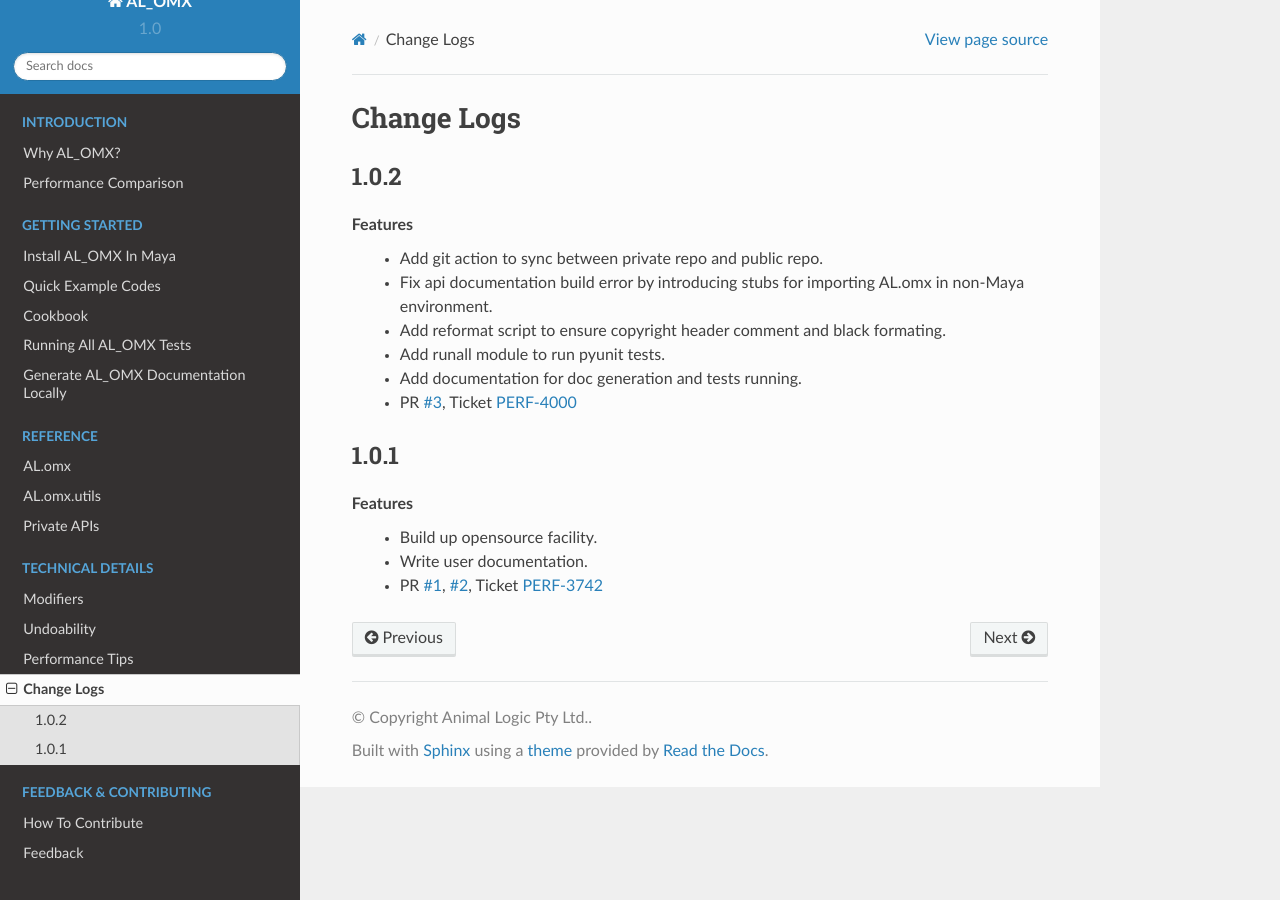
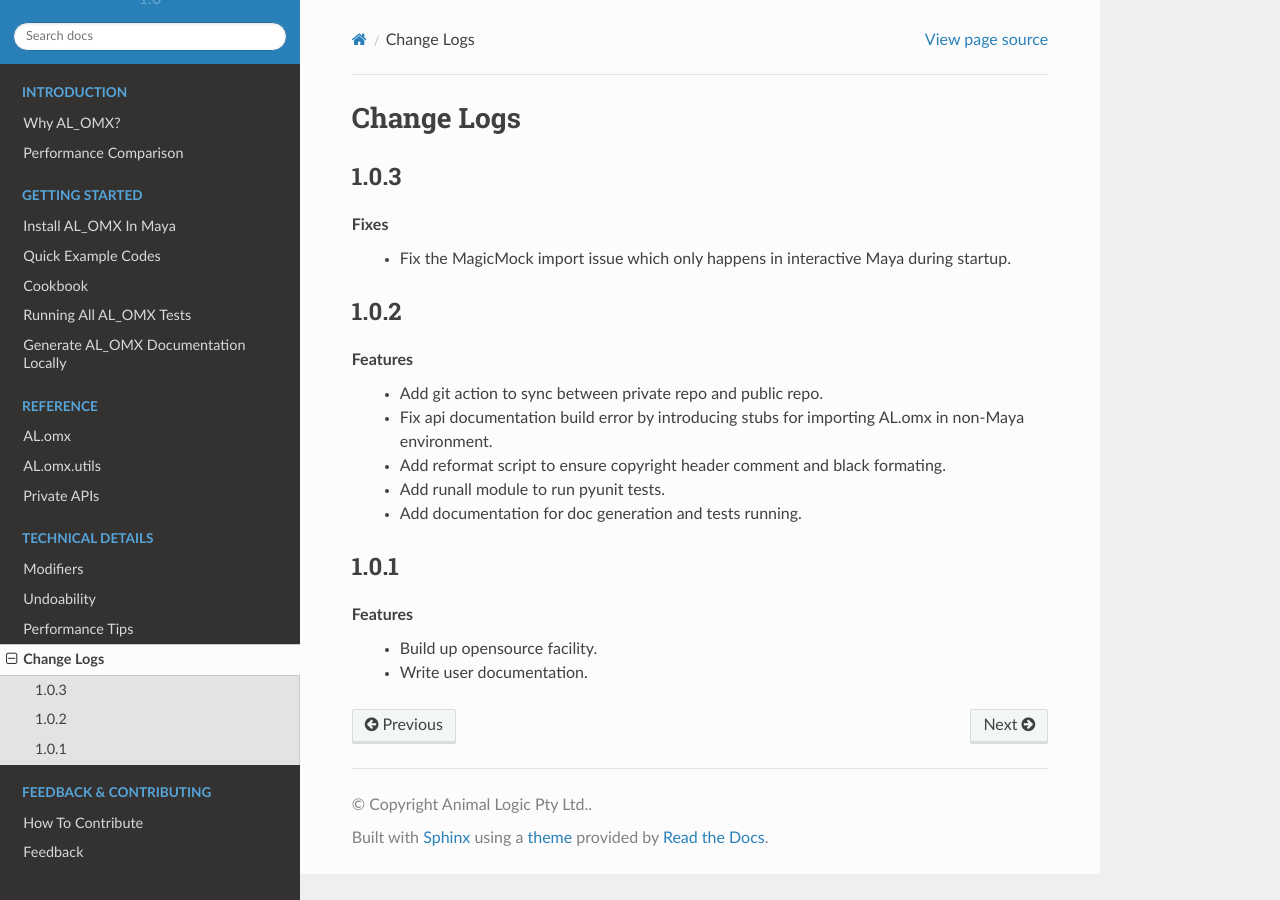
Before and after one commit to AnimalLogic/AL_omx, a Sphinx documentation site: the page built from docs/source/changes.rst, in a window 1280 px wide. Built offline with Sphinx 7.4.7 and the Read the Docs theme 2.0.0, drawn with Linux system fonts in a browser that asks for light colours.

Commit message:
Update Changes.rst

```diff
--- a/docs/source/changes.rst
+++ b/docs/source/changes.rst
@@ -1,5 +1,11 @@
 Change Logs
 ================
+
+1.0.3
+--------------
+Fixes
+    - Fix the MagicMock import issue which only happens in interactive Maya during startup.
+
 
 1.0.2
 --------------
@@ -9,11 +15,9 @@ Features
     - Add reformat script to ensure copyright header comment and black formating.
     - Add runall module to run pyunit tests.
     - Add documentation for doc generation and tests running.
-    - PR `#3 <https://github.com/animallogic-rnd/AL_omx/pull/3>`_, Ticket `PERF-4000 <https://animallogic.atlassian.net/browse/PERF-4000>`_
 
 1.0.1
 --------------
 Features
     - Build up opensource facility.
     - Write user documentation.
-    - PR `#1 <https://github.com/animallogic-rnd/AL_omx/pull/1>`_, `#2 <https://github.com/animallogic-rnd/AL_omx/pull/2>`_, Ticket `PERF-3742 <https://animallogic.atlassian.net/browse/PERF-3742>`_
```
